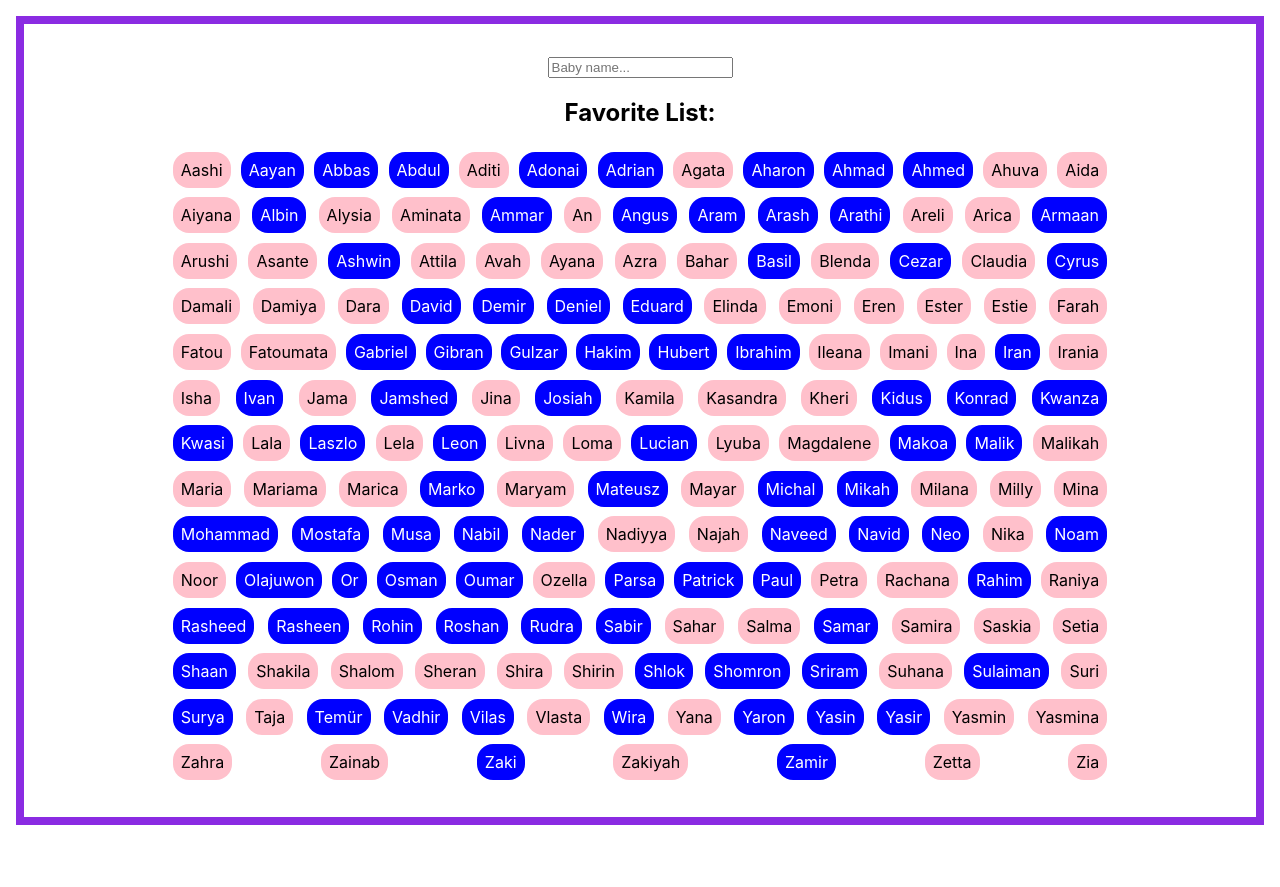
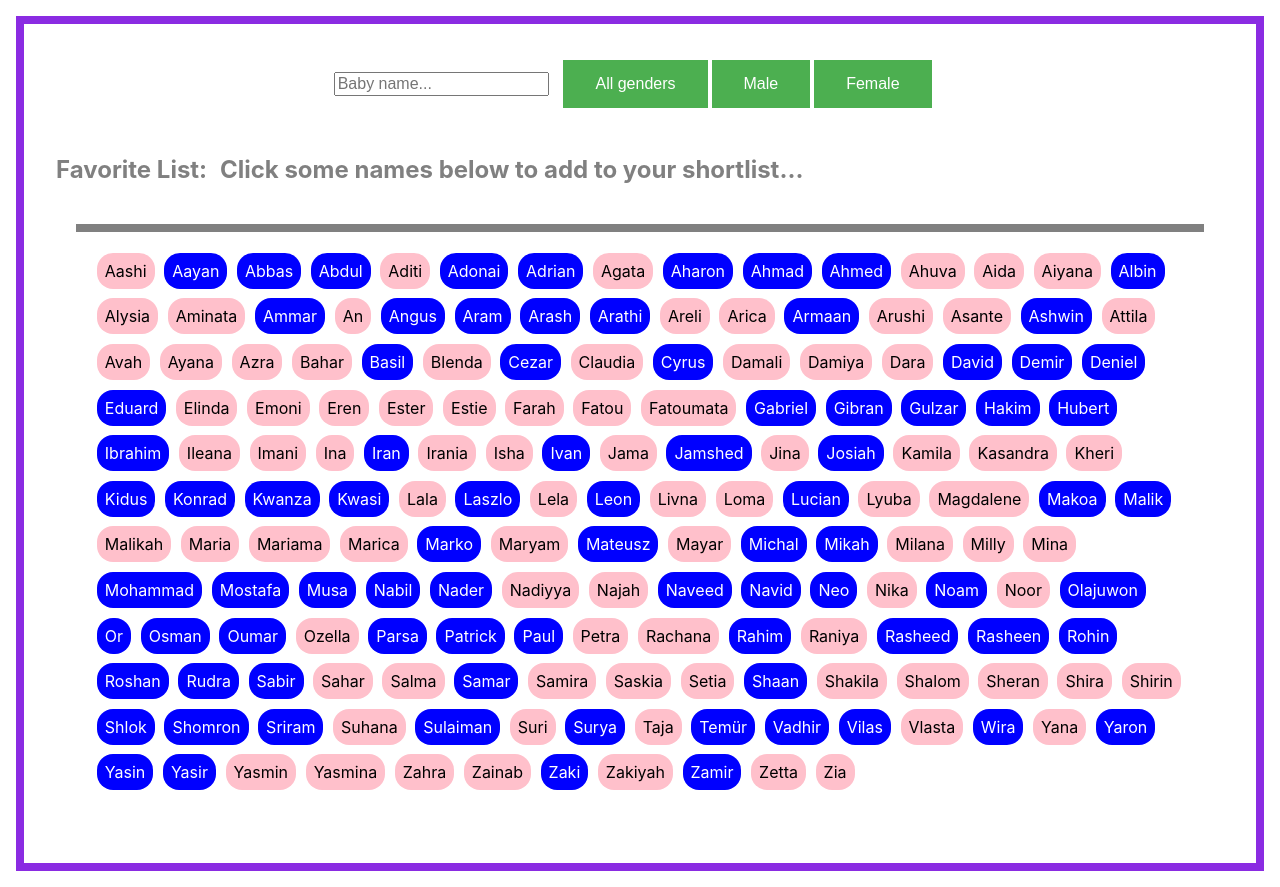
Before and after one commit to AndriusIsin/baby-names-react, a React (Create React App) app: page / in a window 1280 px wide. Before the commit the page ends 841 px from the top, so only its background shows below. Built offline with nearby package versions, Linux system fonts and the light colour scheme.

Commit message:
4 level and css done

```diff
--- a/src/App.css
+++ b/src/App.css
@@ -3,6 +3,11 @@
   border: 0.5rem solid blueviolet;
   margin: 1rem;
   padding: 2rem;
+}
+h2{
+  margin-top: 2.7rem;
+  color:grey;
+
 }
 span{
   margin: 0.3rem;
@@ -17,9 +22,39 @@ background-color: blue;
 color: white;
 }
 .names{
-  margin:0 7rem;
+  border-top: 0.5rem solid grey;
+  margin: 20px;
+    display: flex;
+    flex-direction: row;
+    flex-wrap: wrap;
+    align-content: center;
+    padding: 1rem;
+}
+.namess {
+  margin: 20px;
   display: flex;
+  flex-direction: row;
   flex-wrap: wrap;
-  justify-content: space-between;
-  text-align: center;
+  align-content: center;
+  padding: 1rem;
 }
+.flex-container{
+  display: flex;
+  flex-direction: row;
+}
+button{
+  background-color: #4CAF50;
+    border: none;
+    color: white;
+    padding: 15px 32px;
+    text-align: center;
+    text-decoration: none;
+    display: inline-block;
+    font-size: 16px;
+    margin: 4px 2px;
+    cursor: pointer;
+
+}
+input{
+  font-size: 1rem;
+}
--- a/src/App.js
+++ b/src/App.js
@@ -1,5 +1,5 @@
 import "./App.css";
-import BabyNames from "./BabyNames.js";
+import BabyNames from "./Components/BabyNames.js";
 function App() {
   return (
     <div className="App">
--- a/src/BabyNames.js
+++ /dev/null
@@ -1,72 +0,0 @@
-import { useState } from "react";
-import babyNamesData from "./BabyNamesData.json";
-import SortAscending from "./Sort";
-
-const babyNames = () => {
-  const [keyword, setKeyword] = useState("");
-  const [favoriteBabyList, setFavoriteBabyList] = useState([]);
-  const [mainBabyList, setMainBabyList] = useState(babyNamesData);
-  const addToFavorite = (babyName) => {
-    setFavoriteBabyList([...favoriteBabyList, babyName]);
-    setMainBabyList(mainBabyList.filter((baby) => baby.name !== babyName.name));
-  };
-  const deleteFromFavorite = (babyName) => {
-    setMainBabyList([...mainBabyList, babyName]);
-    setFavoriteBabyList(
-      favoriteBabyList.filter((baby) => baby.name !== babyName.name)
-    );
-  };
-  return (
-    <>
-      <input
-        type="text"
-        id="baby-search"
-        key="search-bar"
-        className="form-control"
-        placeholder="Baby name..."
-        onChange={(e) => {
-          setKeyword(e.target.value);
-        }}
-      />
-      <h2>
-        Favorite List:
-        {favoriteBabyList.map((baby) => (
-          <span
-            onClick={() => {
-              deleteFromFavorite(baby);
-            }}
-            className={baby.sex === "f" ? "f-name" : "m-name"}
-          >
-            {baby.name}
-          </span>
-        ))}
-      </h2>
-      <div className="names">
-        {mainBabyList
-          .filter((baby) => {
-            if (keyword === "") {
-              return baby;
-            } else if (
-              baby.name.toLowerCase().includes(keyword.toLowerCase())
-            ) {
-              return baby;
-            }
-          })
-          .sort(SortAscending)
-          .map((babyName) => {
-            return (
-              <span
-                onClick={() => {
-                  addToFavorite(babyName);
-                }}
-                className={babyName.sex === "f" ? "f-name" : "m-name"}
-              >
-                {babyName.name}
-              </span>
-            );
-          })}
-      </div>
-    </>
-  );
-};
-export default babyNames;
--- /dev/null
+++ b/src/Components/BabyNames.js
@@ -0,0 +1,69 @@
+import { useState } from "react";
+import babyNamesData from "./BabyNamesData.json";
+import FavoriteList from "./FavoriteList";
+import MainNameList from "./MainNameList";
+import InputNames from "./InputNames";
+
+const babyNames = () => {
+  const [keyword, setKeyword] = useState("");
+  const [isGender, setIsGender] = useState(false);
+  const [favoriteBabyList, setFavoriteBabyList] = useState([]);
+  const [mainBabyList, setMainBabyList] = useState(babyNamesData);
+  const [filterGender, setFilterGender] = useState(babyNamesData);
+  const addToFavorite = (babyName) => {
+    setFavoriteBabyList([...favoriteBabyList, babyName]);
+    setMainBabyList(mainBabyList.filter((baby) => baby.name !== babyName.name));
+  };
+  const deleteFromFavorite = (babyName) => {
+    setMainBabyList([...mainBabyList, babyName]);
+    setFavoriteBabyList(
+      favoriteBabyList.filter((baby) => baby.name !== babyName.name)
+    );
+  };
+  const genderChange = (gender) => {
+    setIsGender(true);
+    {
+      setFilterGender(
+        mainBabyList.filter((babyName) => babyName.sex === gender)
+      );
+    }
+  };
+  return (
+    <>
+      <InputNames setKeyword={setKeyword} />
+      <span>
+        <button
+          onClick={() => {
+            setIsGender(false);
+          }}
+        >
+          All genders
+        </button>
+        <button
+          onClick={() => {
+            genderChange("m");
+          }}
+        >
+          Male
+        </button>
+        <button
+          onClick={() => {
+            genderChange("f");
+          }}
+        >
+          Female
+        </button>
+      </span>
+      <FavoriteList
+        favoriteBabyList={favoriteBabyList}
+        deleteFromFavorite={deleteFromFavorite}
+      />
+      <MainNameList
+        babyNamesData={!isGender ? mainBabyList : filterGender}
+        keyword={keyword}
+        addToFavorite={addToFavorite}
+      />
+    </>
+  );
+};
+export default babyNames;
--- /dev/null
+++ b/src/Components/FavoriteList.js
@@ -0,0 +1,27 @@
+const FavoriteList = ({ favoriteBabyList, deleteFromFavorite }) => {
+  return (
+    <div className="flex-container">
+      <h2>
+        Favorite List:
+        {favoriteBabyList.length === 0 ? (
+          <span>Click some names below to add to your shortlist...</span>
+        ) : (
+          <span></span>
+        )}
+      </h2>
+      <div className="namess">
+        {favoriteBabyList.map((baby) => (
+          <span
+            onClick={() => {
+              deleteFromFavorite(baby);
+            }}
+            className={baby.sex === "f" ? "f-name" : "m-name"}
+          >
+            {baby.name}
+          </span>
+        ))}
+      </div>
+    </div>
+  );
+};
+export default FavoriteList;
--- /dev/null
+++ b/src/Components/InputNames.js
@@ -0,0 +1,15 @@
+const InputNames = ({ setKeyword }) => {
+  return (
+    <input
+      type="text"
+      id="baby-search"
+      key="search-bar"
+      className="form-control"
+      placeholder="Baby name..."
+      onChange={(e) => {
+        setKeyword(e.target.value);
+      }}
+    />
+  );
+};
+export default InputNames;
--- /dev/null
+++ b/src/Components/MainNameList.js
@@ -0,0 +1,29 @@
+import SortAscending from "./Sort";
+const MainNameList = ({ babyNamesData, keyword, addToFavorite }) => {
+  return (
+    <div className="names">
+      {babyNamesData
+        .filter((baby) => {
+          if (keyword === "") {
+            return baby;
+          } else if (baby.name.toLowerCase().includes(keyword.toLowerCase())) {
+            return baby;
+          }
+        })
+        .sort(SortAscending)
+        .map((babyName) => {
+          return (
+            <span
+              onClick={() => {
+                addToFavorite(babyName);
+              }}
+              className={babyName.sex === "f" ? "f-name" : "m-name"}
+            >
+              {babyName.name}
+            </span>
+          );
+        })}
+    </div>
+  );
+};
+export default MainNameList;
```
Also changed, not shown: src/Components/BabyNamesData.json (renamed from src/BabyNamesData.json), src/Components/Sort.js (renamed from src/Sort.js), src/favourites.js (deleted), src/logo.svg (deleted).
